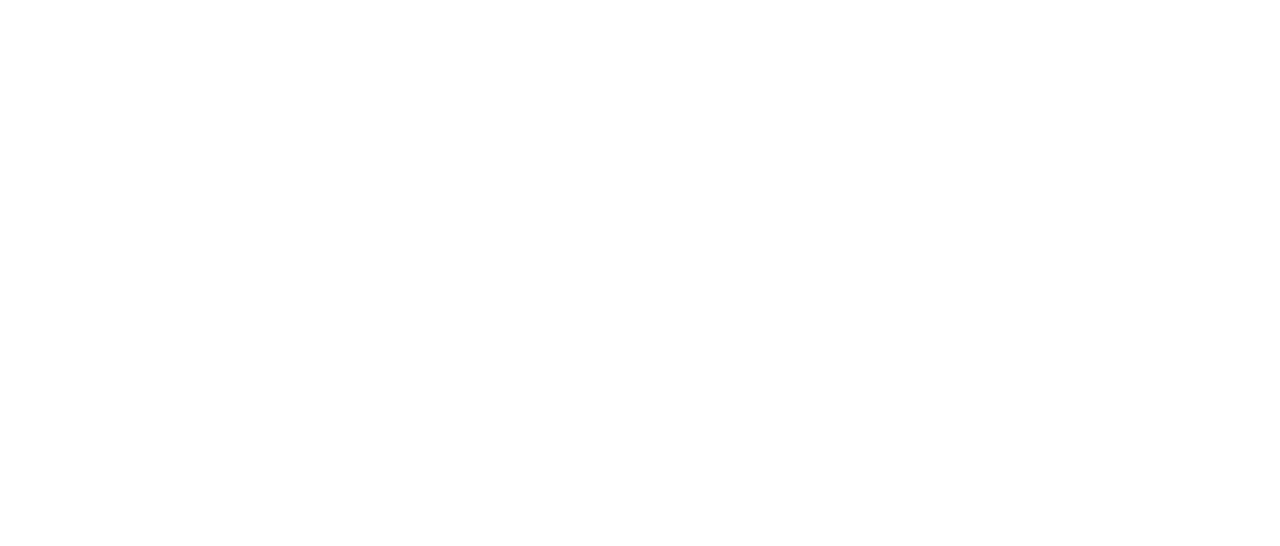
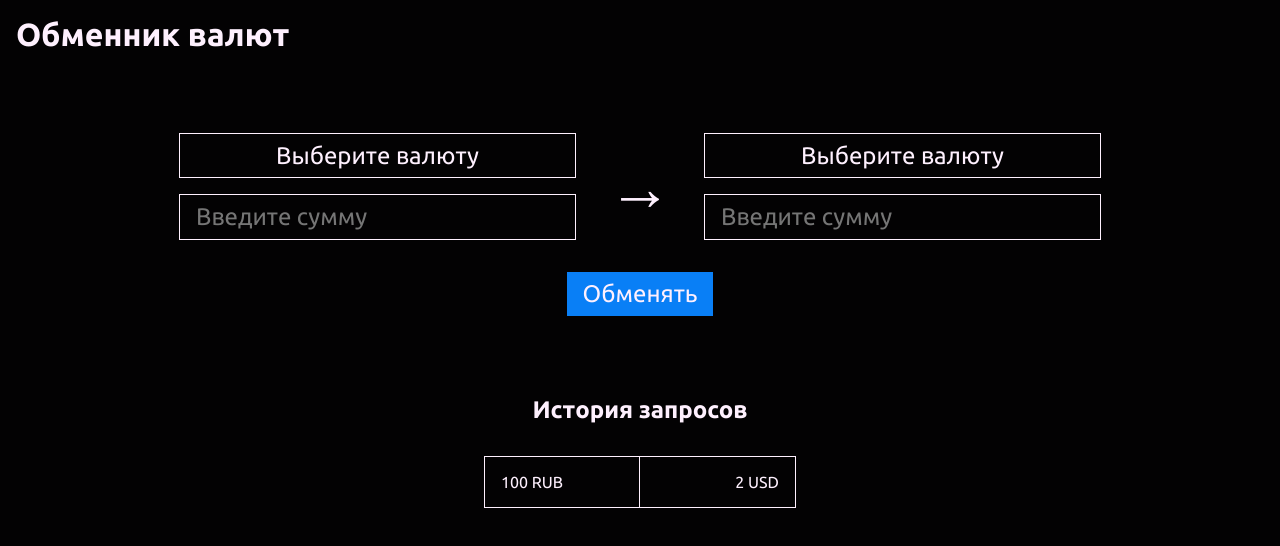
Before and after one commit to martin-mastermind/easy-exchanger, a website built with Vite: page index.html in a window 1280 px wide. Built offline with nearby package versions, Linux system fonts and the light colour scheme.

Commit message:
Template ready

```diff
--- a/index.html
+++ b/index.html
@@ -14,6 +14,49 @@
     <link rel="stylesheet" href="./style.css">
   </head>
   <body>
+    <main>
+      <header>
+        <h1>Обменник валют</h1>
+      </header>
+      <section class="exchanger">
+        <article class="exchanger__inputs">
+          <div class="exchanger__inputs-item">
+            <select id="currency-left">
+              <option value="" selected disabled>Выберите валюту</option>
+              <option value="RUB">Рубли</option>
+              <option value="USD">Доллары</option>
+              <option value="BYN">Белорусские рубли</option>
+              <option value="EUR">Евро</option>
+              <option value="UAH">Гривны</option>
+            </select>
+            <input id="amount-left" type="text" placeholder="Введите сумму">
+          </div>
+          <div class="exchanger__inputs-divider">→</div>
+          <div class="exchanger__inputs-item">
+            <select id="currency-right">
+              <option value="" selected disabled>Выберите валюту</option>
+              <option value="RUB">Рубли</option>
+              <option value="USD">Доллары</option>
+              <option value="BYN">Белорусские рубли</option>
+              <option value="EUR">Евро</option>
+              <option value="UAH">Гривны</option>
+            </select>
+            <input id="amount-right" type="text" placeholder="Введите сумму">
+          </div>
+        </article>
+        <button class="exchanger__submit">Обменять</button>
+      </section>
+      <section class="history">
+        <h2>История запросов</h2>
+        <article class="history__list">
+          <div class="history__list-item">
+            <span class="item-from">100 RUB</span>
+            <span class="item-to">2 USD</span>
+          </div>
+        </article>
+      </section>
+    </main>
+
     <script type="module" src="/main.js"></script>
   </body>
 </html>
--- a/style.css
+++ b/style.css
@@ -6,3 +6,184 @@
   font-family: "Ubuntu", sans-serif;
   font-display: swap;
 }
+
+:root {
+  --background: #030203;
+  --text-color: #FEF0FE;
+  --primary: #097FF6;
+}
+
+main {
+  width: 100vw;
+  min-height: 100vh;
+
+  background: var(--background);
+  color: var(--text-color);
+
+  padding: 1rem;
+
+  display: flex;
+  flex-direction: column;
+
+  gap: 5rem;
+}
+
+.exchanger, .history {
+  display: flex;
+  flex-direction: column;
+
+  justify-content: center;
+  align-items: center;
+
+  gap: 2rem;
+}
+
+.exchanger__inputs {
+  display: flex;
+
+  justify-content: center;
+  align-items: center;
+
+  gap: 2rem;
+}
+
+.exchanger__inputs-item {
+  display: flex;
+  flex-direction: column;
+
+  gap: 1rem;
+}
+
+.exchanger__inputs-item > * {
+  font-size: 1.5rem;
+
+  background: var(--background);
+  color: var(--text-color);
+
+  padding: .5rem 1rem;
+
+  -moz-appearance: none;
+  -webkit-appearance: none;
+  appearance: none;
+
+  border: 1px solid var(--text-color);
+  transition: .25s box-shadow;
+}
+
+.exchanger__inputs-item select {
+  text-align: center;
+  cursor: pointer;
+}
+
+.exchanger__inputs-item > *:hover {
+  box-shadow: 0 0 .75rem .25rem var(--text-color);
+}
+
+.exchanger__inputs-item select:active,
+.exchanger__inputs-item input:focus {
+  box-shadow: 0 0 .5rem .125rem var(--text-color);
+}
+
+.exchanger__inputs-divider {
+  font-size: 4rem;
+
+  cursor: pointer;
+
+  transition: .25s transform;
+}
+
+.exchanger__inputs-divider.reversed {
+  transform: rotateY(-180deg);
+}
+
+.exchanger__submit {
+  font-size: 1.5rem;
+
+  background: var(--primary);
+  color: var(--text-color);
+
+  padding: .5rem 1rem;
+
+  border: none;
+  cursor: pointer;
+
+  transition: .25s transform;
+}
+
+.exchanger__submit:hover {
+  transform: scale(.95);
+}
+
+.exchanger__submit:active {
+  transform: scale(.8);
+}
+
+.history__list {
+  width: 25%;
+  max-height: 25rem;
+
+  display: flex;
+  flex-direction: column;
+
+  overflow: auto;
+}
+
+.history__list-item {
+  width: 100%;
+
+  display: flex;
+  justify-content: space-between;
+
+  border: 1px solid var(--text-color);
+}
+
+.history__list-item span {
+  width: 50%;
+
+  display: inline-block;
+
+  padding: 1rem;
+
+  user-select: none;
+}
+
+.item-from {
+  border-right: 1px solid var(--text-color);
+}
+
+.item-to {
+  text-align: right;
+}
+
+@media (max-width: 1024px) {
+  main {
+    gap: 2rem;
+  }
+
+  .exchanger__inputs {
+    flex-direction: column;
+  }
+
+  .exchanger__inputs-item > *,
+  .exchanger__submit {
+    font-size: 1rem;
+  }
+
+  .exchanger__inputs-divider {
+    font-size: 3rem;
+    transform: rotateZ(90deg);
+  }
+  .exchanger__inputs-divider.reversed {
+    transform: rotateZ(-90deg);
+  }
+
+  .history__list {
+    width: 50%;
+  }
+}
+
+@media (max-width: 425px) {
+  .history__list {
+    width: 100%;
+  }
+}
```
